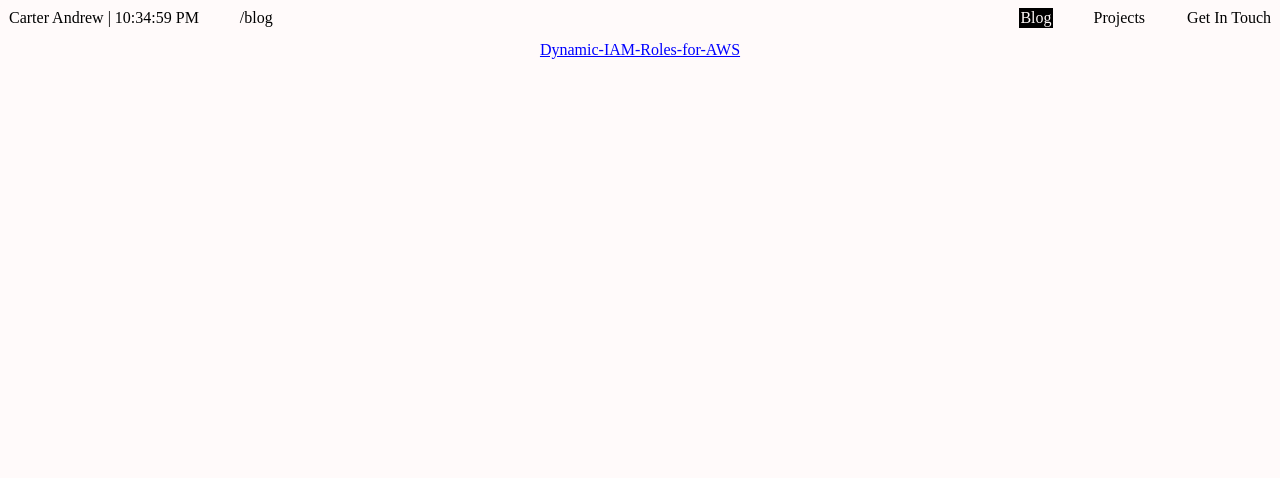
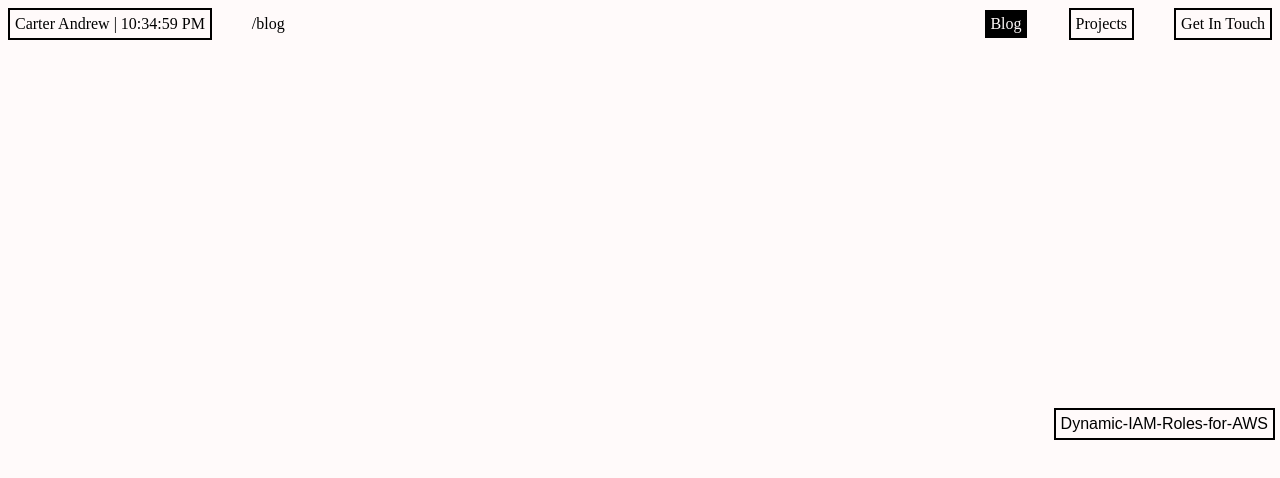
Before and after one commit to carterjandrew/carterjandrew-carterjandrew.github.io, a React (Vite) app: page /blog in a window 1280 px wide. Shown: the top 478 px of the page. Built offline with nearby package versions, Linux system fonts and the light colour scheme.

Commit message:
Article preview now working

```diff
--- a/src/App.css
+++ b/src/App.css
@@ -3,9 +3,18 @@ body {
 	margin: 0;
 }
 
+* {
+	-ms-overflow-style: none;
+	scrollbar-width: none;
+}
+
+*::-webkit-scrollbar {
+	display: none;
+}
+
 img {
-		max-width: 1200px;
-		object-fit: contain;
+	max-width: 1200px;
+	object-fit: contain;
 }
 
 :root {
@@ -128,7 +137,9 @@ div {
 	text-decoration: none;
 	text-align: center;
 	color: var(--foreground-color);
-	padding: 1px;
+	padding: 5px;
+	border: solid;
+	border-width: 2px;
 }
 
 #inner-navbar a.delayed-active {
@@ -142,3 +153,68 @@ div {
 	max-width: 1200px;
 	width: 1200px;
 }
+
+#blog-wrapper {
+	display: flex;
+	width: 100%;
+	height: 100%;
+	max-height: 100%;
+	max-width: 100%;
+}
+
+#blog-index {
+	display: flex;
+	flex-direction: column;
+	justify-content: center;
+	gap: var(--default-padding);
+	align-items: center;
+	padding-inline: 20;
+}
+
+#blog-index button {
+	border-radius: 0;
+	background: none;
+	border: solid;
+	border-width: 2px;
+	padding: 5px;
+	font-size: inherit;
+	flex-shrink: 0;
+}
+
+#blog-preview-wrapper {
+	flex: 1;
+	height: 100%;
+}
+
+#blog-md-wrapper {
+	display: flex;
+	flex-direction: column;
+	max-height: 100%;
+	overflow-y: scroll;
+}
+
+#blog-preview-wrapper {
+	display: flex;
+	flex-direction: column;
+	max-height: 100%;
+}
+
+#blog-preview-wrapper h1 {
+	flex: 1;
+	font-weight: 900;
+	font-size: 5vw;
+}
+
+#blog-preview-wrapper p {
+	color: gray;
+	height: auto;
+	flex-grow: 0;
+	flex-shrink: 1;
+	min-height: 0;
+}
+
+#blog-preview-wrapper p>img {
+		height: auto;
+		max-height: 100%;
+		max-width: 100%;
+}
--- a/src/App.tsx
+++ b/src/App.tsx
@@ -1,54 +1,17 @@
-import React, { ReactNode, useEffect, useMemo, useState } from 'react';
+import React from 'react';
 import './App.css';
 import './drac.css';
 import './gh.css';
 import './rehype.css';
 import { useLocation, useRoutes } from 'react-router-dom';
 import Root from './layouts/Root';
-import { AnimatePresence, Variants, motion } from 'framer-motion';
+import { AnimatePresence } from 'framer-motion';
 import Home from './pages/home';
 import { BlogContext, ProjectContext } from './contexts/contexts';
 import BlogIndex from './pages/blogIndex';
 import About from './pages/about';
 import ProjectsIndex from './pages/projectIndex';
-
-type MdxModule = {
-	default: React.ComponentType
-}
-type LazyMdxProps = {
-	importHook: () => Promise<MdxModule>
-}
-
-export type MdxMappingItem = {
-	path: string,
-	element: Element
-}
-
-const LazyMdx: React.FC<LazyMdxProps> = ({ importHook }) => {
-	const [module, setModule] = useState<React.ComponentType>()
-	const variants: Variants = {
-		loading: {
-			opacity: 0,
-			filter: 'blur(50px)'
-		},
-		loaded: {
-			opacity: 1,
-		}
-	}
-	useEffect(() => {
-		importHook().then(module => setModule(module.default))
-	}, [])
-	return (
-
-		<motion.div
-			variants={variants}
-			animate={module ? 'loaded' : 'loading'}
-			style={{ display: 'flex', flexDirection: 'column' }}
-		>
-			{module ? module : <></>}
-		</motion.div>
-	)
-}
+import LazyMdx, { LazyMdxProps, MdxMappingItem } from './components/lazyMdx';
 
 
 const blogMdxElements: MdxMappingItem[] = Object.entries(import.meta.glob('./blogs/**.mdx')).map(([key, mdxFunction]) => ({
--- /dev/null
+++ b/src/blog-previews/Dynamic-IAM-Roles-for-AWS.mdx
@@ -0,0 +1,12 @@
+# Dynamic IAM Roles
+
+![Iam Logo](/iam-logo.png)
+
+**Summary**
+A short article about how to use AWS to assign dynamic IAM roles to users. This enables granular access to reources without needing an api.
+
+**Date**
+2023
+
+**Subject**
+AWS
--- /dev/null
+++ b/src/components/lazyMdx.tsx
@@ -0,0 +1,43 @@
+import { Variants } from "framer-motion"
+import { useEffect, useState } from "react"
+import { motion } from "framer-motion"
+
+export type MdxModule = {
+	default: React.ComponentType
+}
+export type LazyMdxProps = {
+	importHook: () => Promise<MdxModule>
+}
+
+export type MdxMappingItem = {
+	path: string,
+	element: Element
+}
+
+
+const LazyMdx: React.FC<LazyMdxProps> = ({ importHook }) => {
+	const [module, setModule] = useState<React.ComponentType>()
+	const variants: Variants = {
+		loading: {
+			opacity: 0,
+			filter: 'blur(50px)'
+		},
+		loaded: {
+			opacity: 1,
+		}
+	}
+	useEffect(() => {
+		importHook().then(module => setModule(module.default))
+	}, [])
+	return (
+		<motion.div
+			variants={variants}
+			animate={module ? 'loaded' : 'loading'}
+			style={{ display: 'flex', flexDirection: 'column', flex: 1}}
+		>
+			{module ? module : <></>}
+		</motion.div>
+	)
+}
+
+export default LazyMdx
--- a/src/layouts/Root.tsx
+++ b/src/layouts/Root.tsx
@@ -2,7 +2,7 @@ import { motion } from "framer-motion";
 import { Outlet } from "react-router-dom";
 import NavBar from "../components/navbar";
 import { useState } from "react";
-import {transitionContext, TransitionContextType} from '../contexts/transitionContext'
+import { transitionContext, TransitionContextType } from '../contexts/transitionContext'
 
 export default function Root() {
 	const [transition, setTransition] = useState<TransitionContextType[0]>({
@@ -17,7 +17,15 @@ export default function Root() {
 				initial={{ opacity: 0, filter: 'blur(50px)' }}
 				animate={{ opacity: 1, filter: 'blur(0px)', transition: transition }}
 				exit={{ opacity: 0, filter: 'blur(10px)', transition: transition }}
-				style={{padding: 5, display: 'flex', flexDirection: 'column', flexGrow: 1, alignItems: 'center'}}
+				style={{
+					padding: 5,
+					display: 'flex',
+					flexDirection: 'column',
+					flexGrow: 1,
+					alignItems: 'center',
+					maxHeight: '100%',
+					minHeight: 0
+				}}
 			>
 				<Outlet />
 			</motion.div>
--- a/src/pages/blogIndex.tsx
+++ b/src/pages/blogIndex.tsx
@@ -1,25 +1,68 @@
-import { NavLink, Outlet, useLocation } from 'react-router-dom'
+import { NavLink, Outlet, useLocation, useNavigate } from 'react-router-dom'
 import { useBlog } from '../hooks/contextHooks'
 import { useEffect, useState } from 'react'
+import { AnimatePresence, motion, Variants } from 'framer-motion'
+import LazyMdx, { LazyMdxProps, MdxMappingItem } from '../components/lazyMdx';
+
+const blogPreviewElements: MdxMappingItem[] = Object.entries(import.meta.glob('../blog-previews/**.mdx')).map(([key, mdxFunction]) => ({
+	path: key.replace('../blog-previews/', '').replace('.mdx', ''),
+	element: <LazyMdx importHook={mdxFunction as LazyMdxProps['importHook']} />,
+}));
 
 export default function BlogIndex() {
+	const navigate = useNavigate()
 	const locaiton = useLocation()
 	const blog = useBlog()
 	const [delayedLocation, setDelayedLocation] = useState(locaiton)
+	const [hoveredSlug, setHoveredSlug] = useState<string>()
+
+	const buttonVariants: Variants = {
+		normal: {},
+		hover: {
+				scale: 1.1,
+				x: '-10%'
+		},
+		nonHover: {
+				opacity: .5
+		}
+	}
 
 	useEffect(() => {
 		setDelayedLocation(locaiton)
 	}, [])
 
 	if (delayedLocation.pathname === '/blog') return (
-		<>
-			{blog.map(({ path }) => (
-				<NavLink to={path}>{path}</NavLink>
-			))}
-		</>
+		<div id='blog-wrapper'>
+			<div id='blog-preview-wrapper' style={{ flex: 1 }}>
+				<AnimatePresence mode='wait'>
+					{hoveredSlug && (
+						<motion.div
+							initial={{ opacity: 0, filter: 'blur(50px)' }}
+							animate={{ opacity: 1, filter: 'blur(0px)' }}
+							exit={{ opacity: 0, filter: 'blur(10px)' }}
+							style={{ maxHeight: '100%'}}
+						>
+							{blogPreviewElements.find(({ path }) => path === hoveredSlug)!.element}
+						</motion.div>
+					)}
+				</AnimatePresence>
+			</div>
+			<div id='blog-index'>
+				{blog.map(({ path }) => (
+					<motion.button
+						key={path}
+						onClick={() => navigate(path)}
+						onMouseEnter={() => setHoveredSlug(path)}
+						onMouseLeave={() => setHoveredSlug(undefined)}
+						variants={buttonVariants}
+						animate={hoveredSlug ? path === hoveredSlug ? 'hover': 'nonHover' : 'normal'}
+					>{path}</motion.button>
+				))}
+			</div>
+		</div >
 	)
 	return (
-		<div style={{ display: 'flex', flexDirection: 'column', maxWidth: '1200px'}}>
+		<div id='blog-md-wrapper'>
 			<Outlet />
 		</div>
 	)
--- a/src/pages/projectIndex.tsx
+++ b/src/pages/projectIndex.tsx
@@ -1,25 +1,71 @@
-import { NavLink, Outlet, useLocation } from 'react-router-dom'
+import { NavLink, Outlet, useLocation, useNavigate } from 'react-router-dom'
+import { motion } from 'framer-motion';
 import { useProjects } from '../hooks/contextHooks'
 import { useEffect, useState } from 'react'
+import LazyMdx, { LazyMdxProps, MdxMappingItem } from '../components/lazyMdx';
+import { AnimatePresence, Variants } from 'framer-motion';
+
+
+const projectPreviewElements: MdxMappingItem[] = Object.entries(import.meta.glob('../project-previews/**.mdx')).map(([key, mdxFunction]) => ({
+	path: key.replace('../project-previews/', '').replace('.mdx', ''),
+	element: <LazyMdx importHook={mdxFunction as LazyMdxProps['importHook']} />,
+}));
 
 export default function ProjectsIndex() {
+	const navigate = useNavigate()
 	const locaiton = useLocation()
 	const projects = useProjects()
+	console.log(projects)
 	const [delayedLocation, setDelayedLocation] = useState(locaiton)
+	const [hoveredSlug, setHoveredSlug] = useState<string>()
+
+	const buttonVariants: Variants = {
+		normal: {},
+		hover: {
+				scale: 1.1,
+				x: '-10%'
+		},
+		nonHover: {
+				opacity: .5
+		}
+	}
 
 	useEffect(() => {
 		setDelayedLocation(locaiton)
 	}, [])
 
 	if (delayedLocation.pathname === '/projects') return (
-		<>
-			{projects.map(({ path }) => (
-				<NavLink to={path}>{path}</NavLink>
-			))}
-		</>
+		<div id='blog-wrapper'>
+			<div id='blog-preview-wrapper' style={{ flex: 1 }}>
+				<AnimatePresence mode='wait'>
+					{hoveredSlug && (
+						<motion.div
+							initial={{ opacity: 0, filter: 'blur(50px)' }}
+							animate={{ opacity: 1, filter: 'blur(0px)' }}
+							exit={{ opacity: 0, filter: 'blur(10px)' }}
+							style={{ maxHeight: '100%', flex: 1}}
+						>
+							{projectPreviewElements.find(({ path }) => path === hoveredSlug)!.element}
+						</motion.div>
+					)}
+				</AnimatePresence>
+			</div>
+			<div id='blog-index'>
+				{projects.map(({ path }) => (
+					<motion.button
+						key={path}
+						onClick={() => navigate(path)}
+						onMouseEnter={() => setHoveredSlug(path)}
+						onMouseLeave={() => setHoveredSlug(undefined)}
+						variants={buttonVariants}
+						animate={hoveredSlug ? path === hoveredSlug ? 'hover': 'nonHover' : 'normal'}
+					>{path}</motion.button>
+				))}
+			</div>
+		</div >
 	)
 	return (
-		<div style={{ display: 'flex', flexDirection: 'column', maxWidth: '1200px'}}>
+		<div id='blog-md-wrapper'>
 			<Outlet />
 		</div>
 	)
--- /dev/null
+++ b/src/project-previews/kTile.mdx
@@ -0,0 +1,10 @@
+# kTile
+
+**Description**
+A lightweight kWin script built to mimic the functionality of bismuth on KDE 6.
+
+**Year**
+2024
+
+**Runtime**
+KDE Plasma 6
--- /dev/null
+++ b/src/project-previews/opengl-ray-marching.mdx
@@ -0,0 +1,12 @@
+# Raymarching in OpenGL
+
+![RayMarching Demo](/raymarching.png)
+
+**Description**
+A small project in openGL demonstrating the advantages of ray-marching
+
+**Year**
+2023
+
+**Runtime**
+OpenGL3, Glut, C
```
Also changed, not shown: public/iam-logo.png (added).
